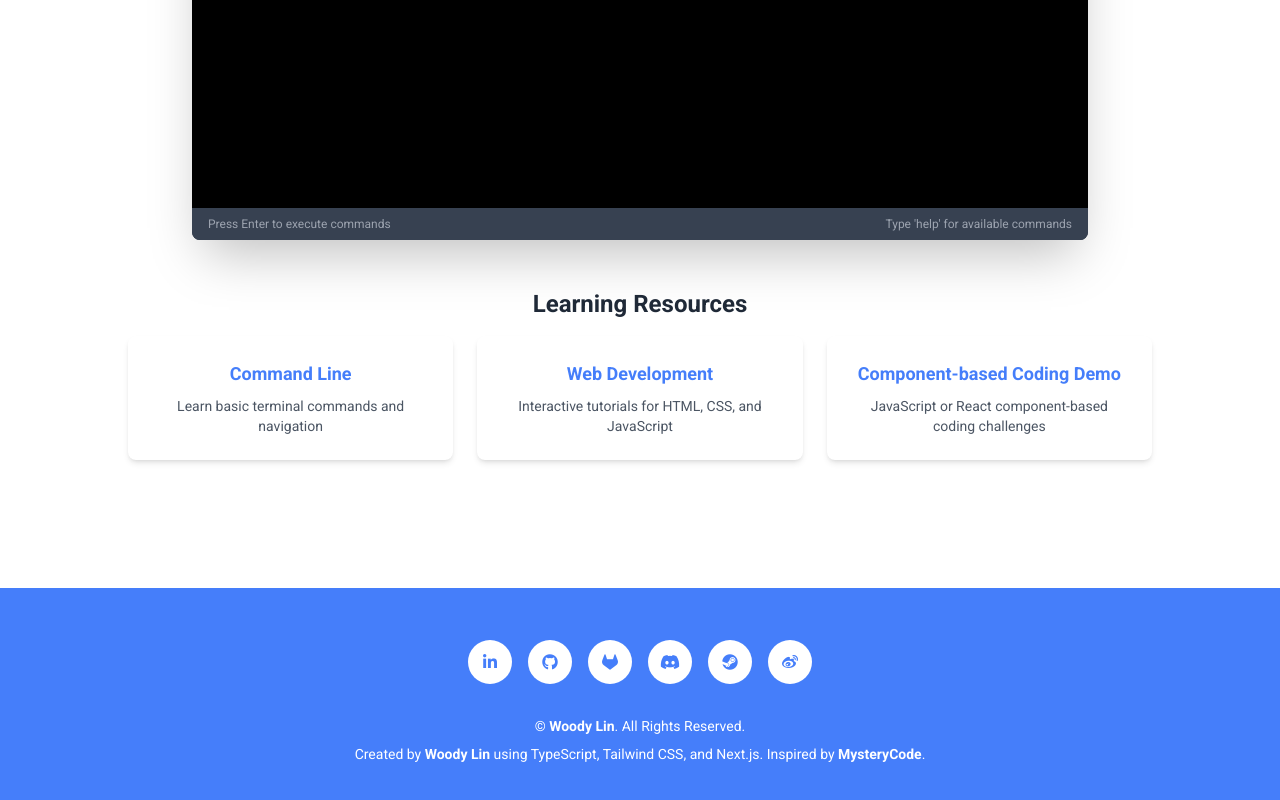
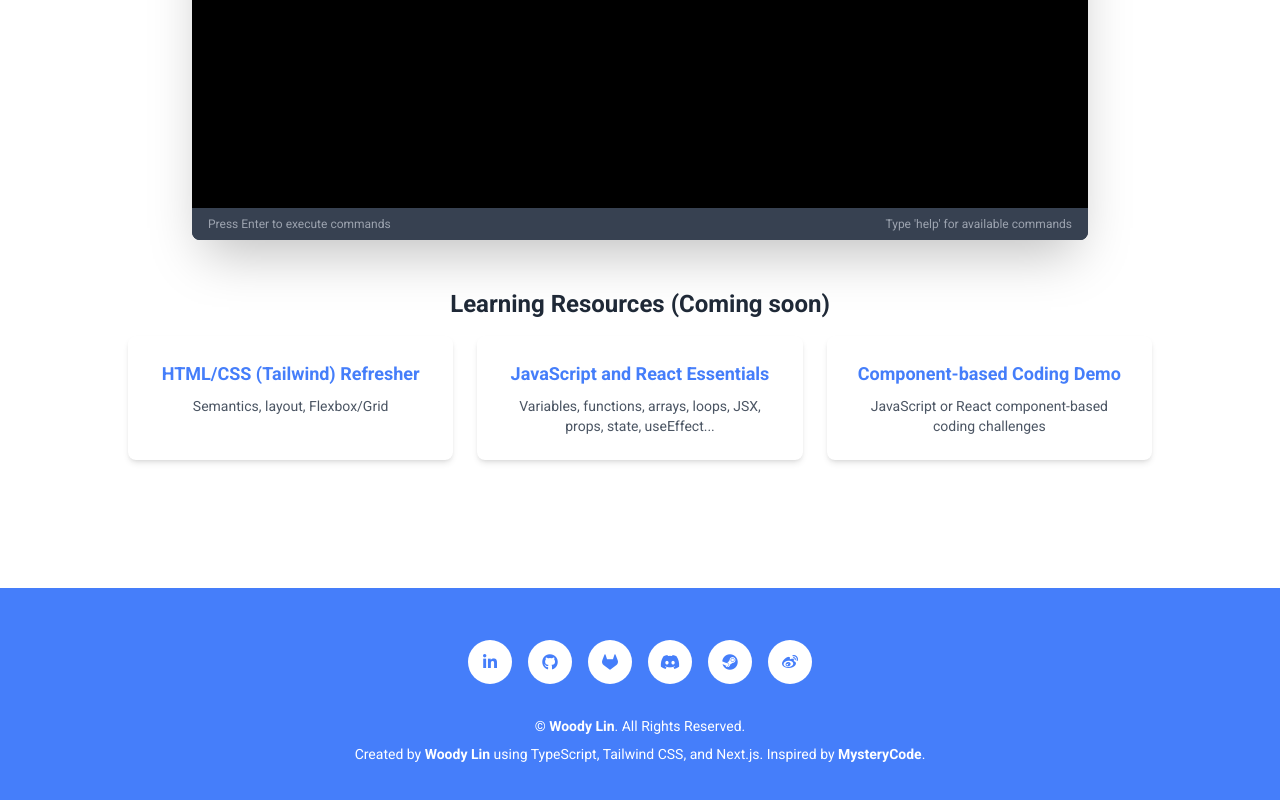
Before and after one commit to WoodyLinwc/Portfolio-Next.js, a Next.js app in the folder portfolio/: page /learning in a window 1280 px wide. Shown: the part 784-1584 px from the top of the page. Built offline with nearby package versions, Linux system fonts and the light colour scheme.

Commit message:
Update page.tsx

```diff
--- a/portfolio/src/app/learning/page.tsx
+++ b/portfolio/src/app/learning/page.tsx
@@ -36,7 +36,7 @@ export default function LearningPage() {
                     {/* Additional Learning Content */}
                     <div className="mt-12 text-center">
                         <h3 className="text-2xl font-semibold mb-4 text-gray-800">
-                            Learning Resources
+                            Learning Resources (Coming soon)
                         </h3>
                         {/* <p className="text-gray-600 mb-6">
                             More interactive learning tools and resources coming
@@ -45,19 +45,19 @@ export default function LearningPage() {
                         <div className="grid grid-cols-1 md:grid-cols-3 gap-6">
                             <div className="bg-white p-6 rounded-lg shadow-md">
                                 <h4 className="font-bold text-lg mb-2 text-primary">
-                                    Command Line
+                                    HTML/CSS (Tailwind) Refresher
                                 </h4>
                                 <p className="text-gray-600 text-sm">
-                                    Learn basic terminal commands and navigation
+                                    Semantics, layout, Flexbox/Grid
                                 </p>
                             </div>
                             <div className="bg-white p-6 rounded-lg shadow-md">
                                 <h4 className="font-bold text-lg mb-2 text-primary">
-                                    Web Development
+                                    JavaScript and React Essentials
                                 </h4>
                                 <p className="text-gray-600 text-sm">
-                                    Interactive tutorials for HTML, CSS, and
-                                    JavaScript
+                                    Variables, functions, arrays, loops, JSX,
+                                    props, state, useEffect...
                                 </p>
                             </div>
                             <div className="bg-white p-6 rounded-lg shadow-md">
```
